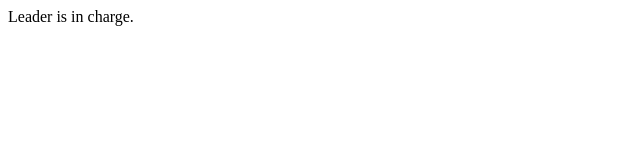
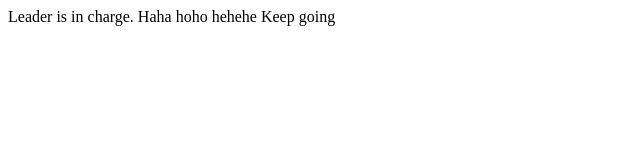
Before and after one commit to reumeum/company-project, a plain HTML site: page index.html in a window 1280 px wide. Shown: the whole page, without its empty margins (0-640 px from the left). Drawn offline with Linux system fonts and the light colour scheme.

Commit message:
second commit

```diff
--- a/index.html
+++ b/index.html
@@ -8,6 +8,10 @@
 <body>
   <nav>
     Leader is in charge.
+    Haha
+    hoho
+    hehehe
+    Keep going
   </nav>
   <main></main>
   <footer></footer>
```
